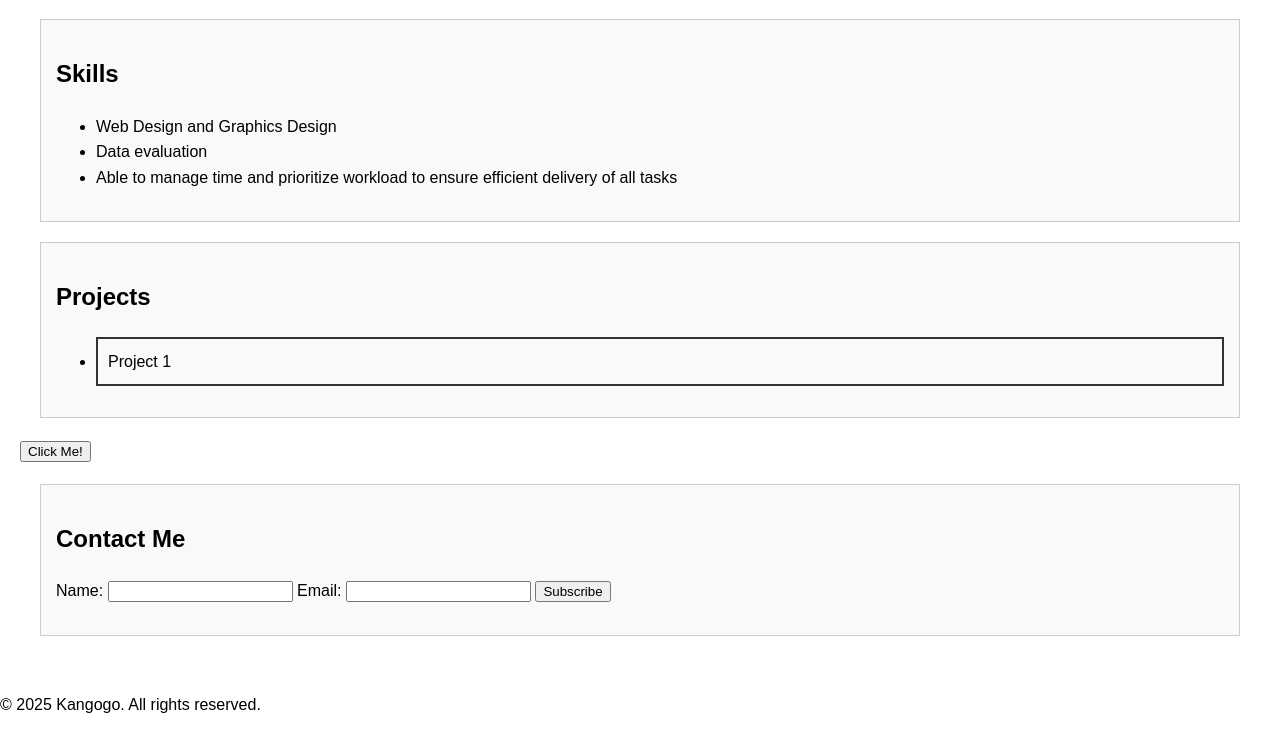
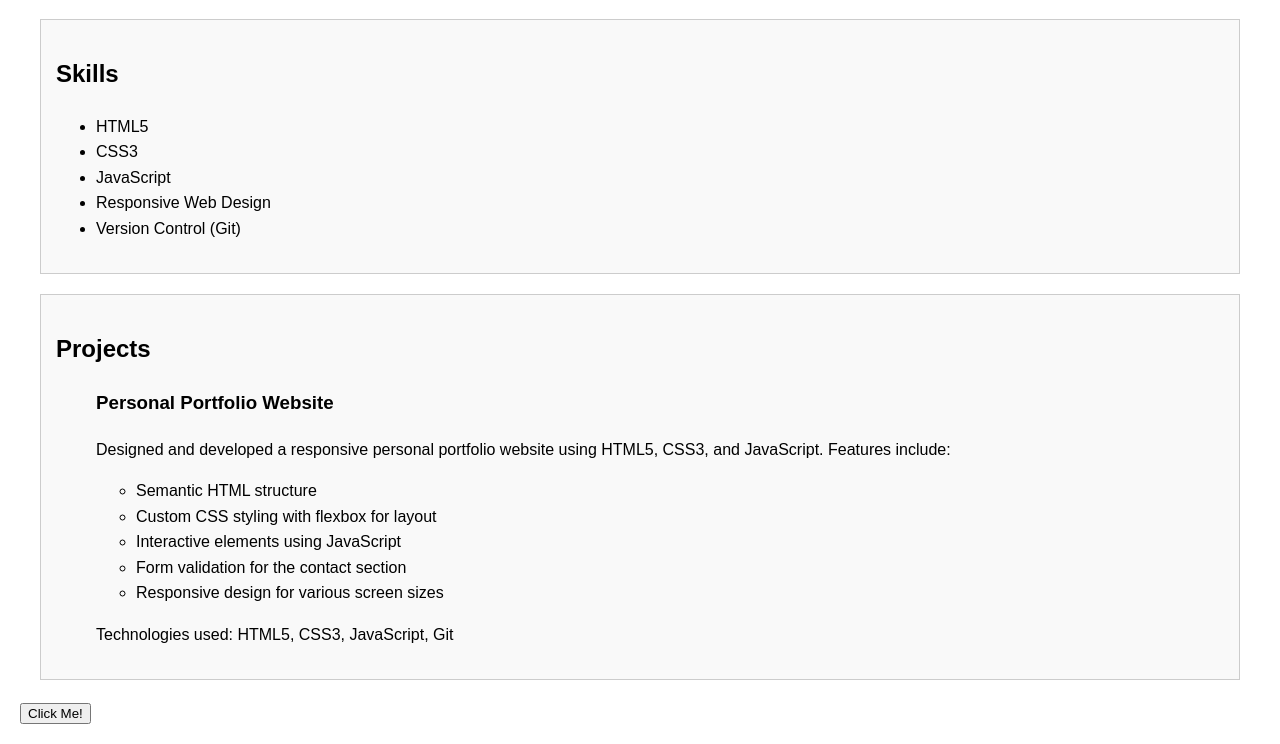
Before and after one commit to kangogoamon/my-project, a plain HTML site: page index.html in a window 1280 px wide. Shown: the part 743-1487 px from the top of the page. Drawn offline with Linux system fonts and the light colour scheme.

Commit message:
Update index.html

```diff
--- a/index.html
+++ b/index.html
@@ -9,7 +9,7 @@
 <body>
     <!-- Header section with navigation -->
     <header>
-        <h1>Welcome to my profile</h1>
+        <h1>Welcome to my personal portfolio</h1>
         <p id="greeting"></p>
         <nav>
             <ul>
@@ -36,9 +36,11 @@
         <section id="skills">
             <h2>Skills</h2>
             <ul>
-                <li>Web Design and Graphics Design</li>
-                <li>Data evaluation</li>
-                <li>Able to manage time and prioritize workload to ensure efficient delivery of all tasks</li>
+        <li>HTML5</li>
+        <li>CSS3</li>
+        <li>JavaScript</li>
+        <li>Responsive Web Design</li>
+        <li>Version Control (Git)</li>
             </ul>
         </section>
 
@@ -46,7 +48,16 @@
         <section id="projects">
             <h2>Projects</h2>
             <ul>
-                <li class="project-item">Project 1</li>
+                <h3>Personal Portfolio Website</h3>
+            <p>Designed and developed a responsive personal portfolio website using HTML5, CSS3, and JavaScript. Features include:</p>
+            <ul>
+                <li>Semantic HTML structure</li>
+                <li>Custom CSS styling with flexbox for layout</li>
+                <li>Interactive elements using JavaScript</li>
+                <li>Form validation for the contact section</li>
+                <li>Responsive design for various screen sizes</li>
+            </ul>
+            <p>Technologies used: HTML5, CSS3, JavaScript, Git</p>
             </ul>
         </section>
 
```
